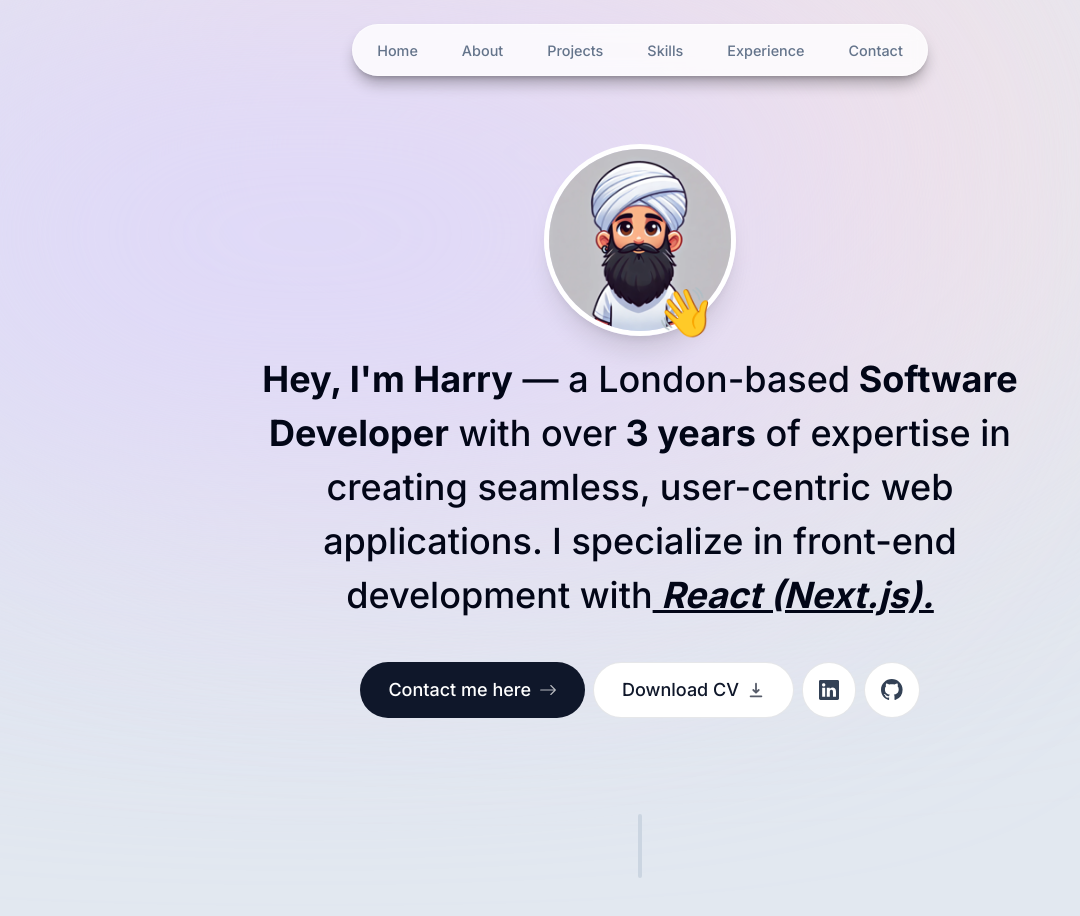
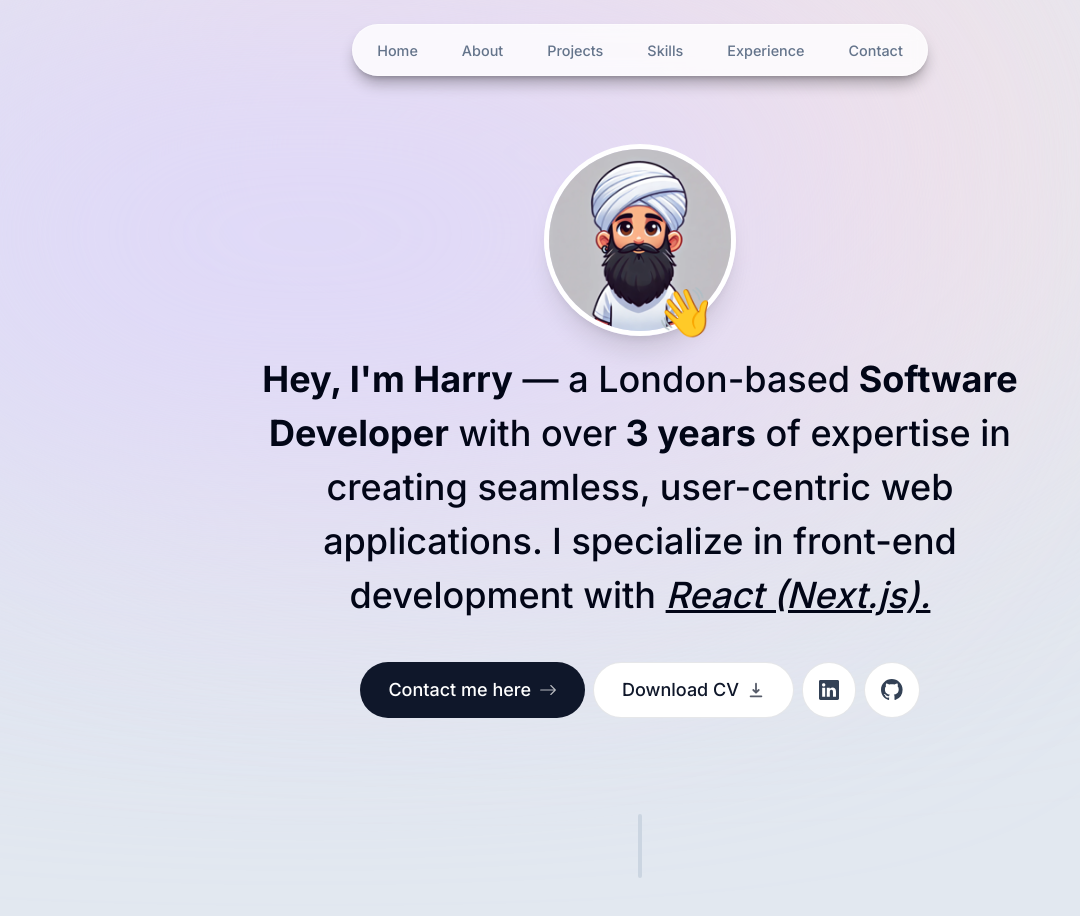
Before and after one commit to Harry-Leepz/personal-portfolio, a Next.js app: page / in a window 1280 px wide. Shown: the top 916 px of the page, without its empty margins (0-1080 px from the left). Built offline with nearby package versions, Linux system fonts and the light colour scheme.

Commit message:
fix: adjust formatting of React mention in intro component for consistency

```diff
--- a/components/sections/intro.tsx
+++ b/components/sections/intro.tsx
@@ -57,8 +57,8 @@ export default function Intro() {
         <span className='font-bold'> Software Developer</span> with over
         <span className='font-bold'> 3 years</span> of expertise in creating
         seamless, user-centric web applications. I specialize in front-end
-        development with
-        <span className='font-bold italic underline'> React (Next.js).</span>
+        development with{" "}
+        <span className='italic underline'>React (Next.js).</span>
       </motion.h1>
 
       {/* Navigation Links */}
```
